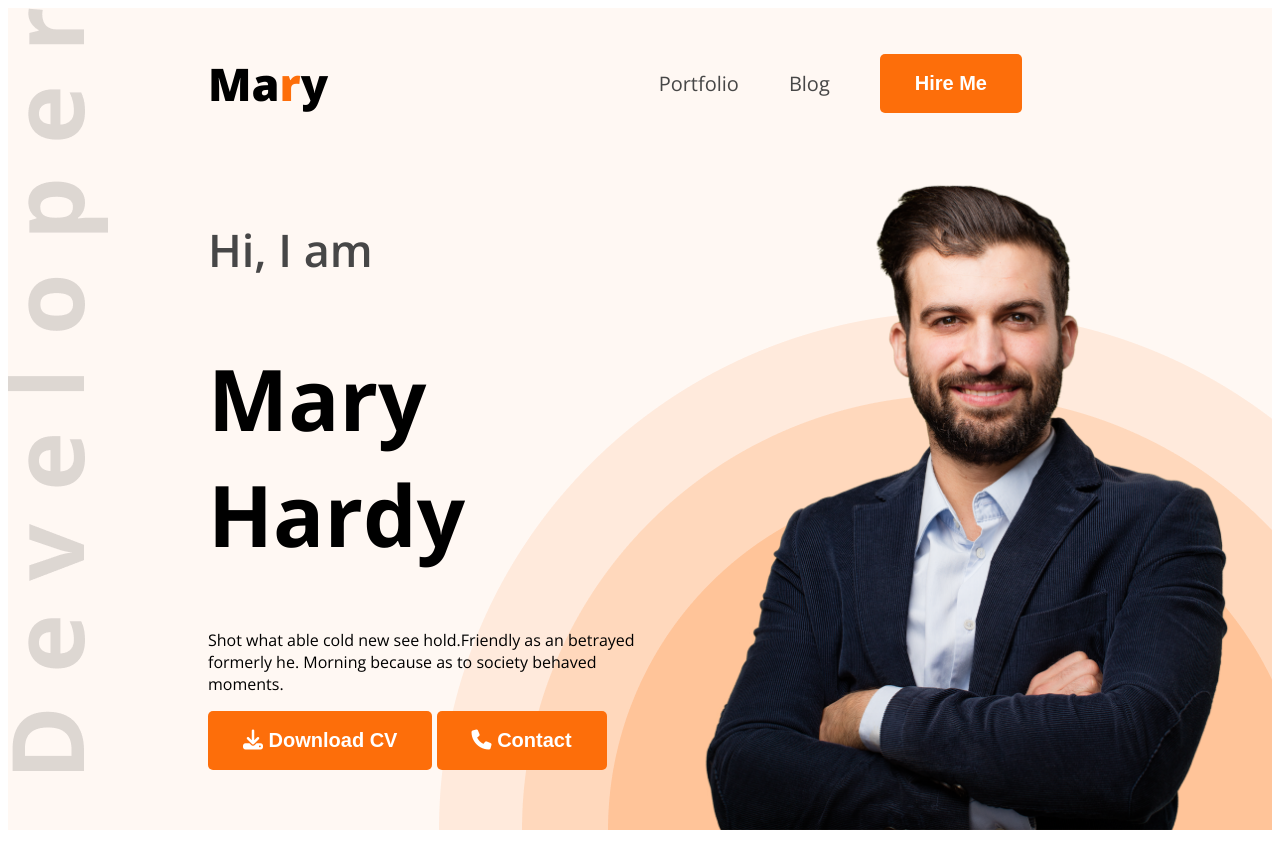
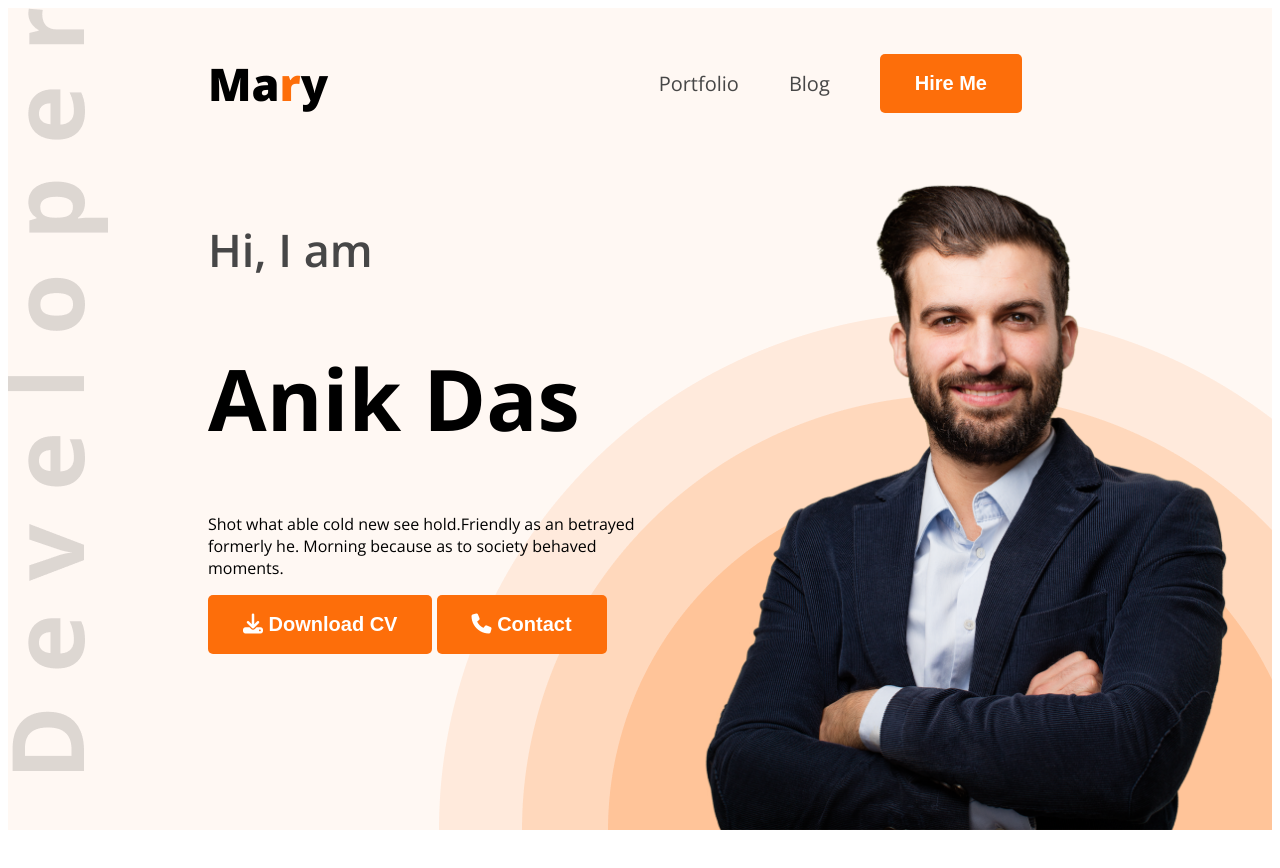
Before and after one commit to AnikDasJoy/web-dev-portfolio, a plain HTML site: page index.html in a window 1280 px wide. Shown: the top 868 px of the page. Drawn offline with nearby package versions, Linux system fonts and the light colour scheme.

Commit message:
banner section updated

```diff
--- a/index.html
+++ b/index.html
@@ -25,7 +25,7 @@
         <div class="banner">
             <div class="banner-content">
                 <h4 class="banner-greetings dark-2">Hi, I am</h4>
-                <h1 class="banner-title">Mary Hardy</h1>
+                <h1 class="banner-title">Anik Das</h1>
                 <p class="banner-description">Shot what able cold new see hold.Friendly as an betrayed formerly he.
                     Morning because as to society
                     behaved moments.</p>
```
